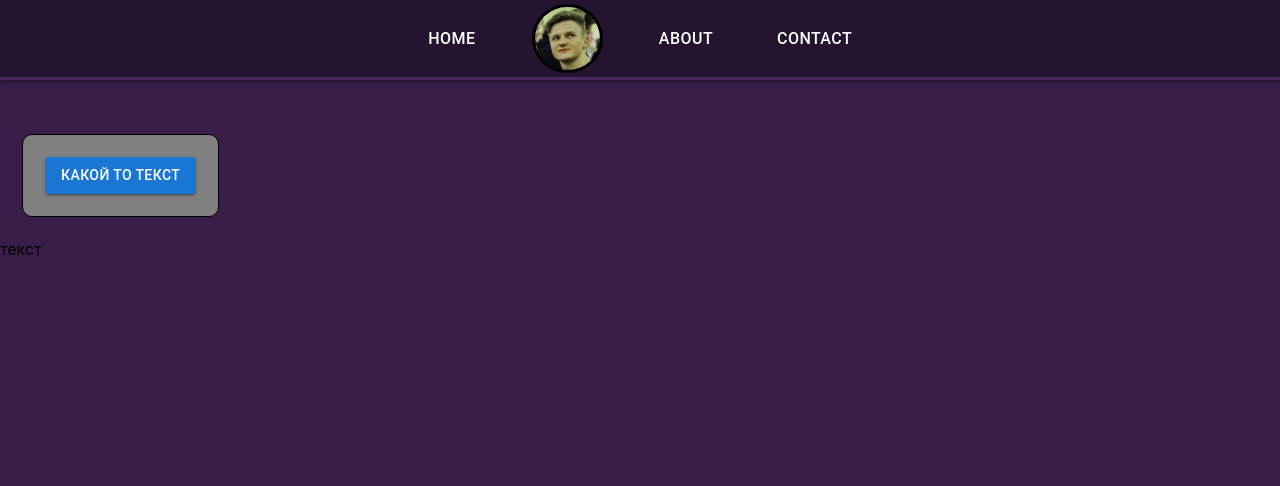
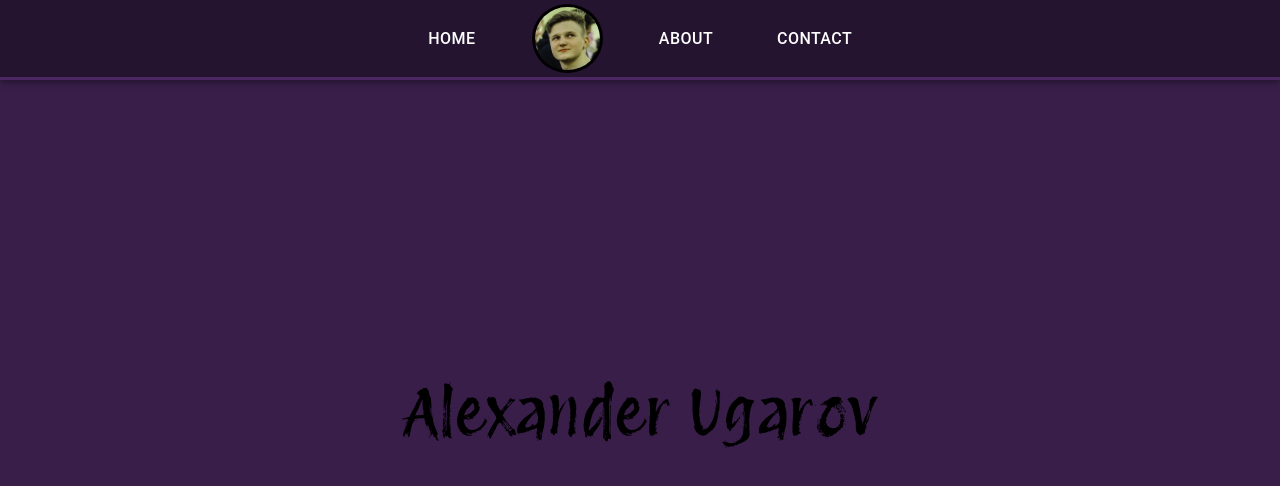
Before and after one commit to G00syara/animal_shelter, a React (Create React App) app: page / in a window 1280 px wide. Shown: the top 486 px of the page. Built offline with nearby package versions, Linux system fonts and the light colour scheme.

Commit message:
wip(BCS-002): центрирован текст и добавлен font

```diff
--- a/public/index.html
+++ b/public/index.html
@@ -1,4 +1,4 @@
-<!DOCTYPE html>
+<!doctype html>
 <html lang="en">
   <head>
     <meta charset="utf-8" />
@@ -7,6 +7,5 @@
   </head>
   <body>
     <div id="root"></div>
-
   </body>
 </html>
--- a/src/App.tsx
+++ b/src/App.tsx
@@ -1,38 +1,42 @@
-import React, { useState } from 'react';
-import { Button } from '@mui/material';
-import { BaseDivWrapper, BaseWrapper } from './components/Base';
+import React from 'react';
+import { BaseDivWrapper } from './components/Base';
 import styled from '@emotion/styled';
 import { Navbar } from './components/Navbar';
+import HomePage from './components/MainPage/HomePage';
+import { Global, css } from '@emotion/react';
 
 const App = () => {
-  const [someText, setSomeText] = useState<string[]>(['текст']);
   return (
     <BaseDivWrapper>
-      <div>
+      <AppContentWrapper>
+        <Global styles={globalStyles} />
         <Navbar />
-        <BaseWrapper>
-          <Button variant="contained" onClick={() => setSomeText((prevText) => [...prevText, 'пробный текст'])}>
-            Какой то текст
-          </Button>
-        </BaseWrapper>
-        <div>
-          {someText.map((text) => (
-            <div key={text}>{text}</div>
-          ))}
-        </div>
-      </div>
+        <HomePageContainer>
+          <HomePage />
+        </HomePageContainer>
+      </AppContentWrapper>
     </BaseDivWrapper>
   );
 };
 
 export default App;
 
-{
-  /* <Button sx={{width:50, height:50}} variant="contined" onClick={() =>  setSomeText((prevText) => [...prevText, 'пробный текст'])}> */
-}
+const AppContentWrapper = styled.div`
+  flex: 1;
+  display: flex;
+  flex-direction: column;
+  align-items: center; /* Центрирование по горизонтали */
+`;
 
-// const StyledButton = styled(Button)`
-//     width: ${((props) => props.sx.width ? props.width : '50px')}
-//     height: ${((props) => props.height ? props.height : '50px')}
+const HomePageContainer = styled.div`
+  margin-top: 20px; /* Добавляем отступ сверху */
+`;
 
-// `
+export const globalStyles = css`
+  @font-face {
+    font-family: 'Protest Revolution';
+    src: url('../fonts/ProtestRevolution-Regular.ttf') format('truetype');
+    font-weight: normal;
+    font-style: normal;
+  }
+`;
--- /dev/null
+++ b/src/components/MainPage/HomePage.tsx
@@ -0,0 +1,26 @@
+import styled from '@emotion/styled';
+import React from 'react';
+
+const HomePage = () => {
+  return (
+    <HomePageWrapper>
+      <NameText>Alexander Ugarov</NameText>
+    </HomePageWrapper>
+  );
+};
+
+export default HomePage;
+
+const HomePageWrapper = styled.div`
+  display: flex;
+  justify-content: center;
+  align-items: center;
+  width: 100vw;
+  height: 70vh;
+`;
+
+const NameText = styled.div`
+  text-align: center;
+  font-size: 64px;
+  font-family: 'Protest Revolution', sans-serif;
+`;
```
Also changed, not shown: src/index.css (+3 -5 lines), public/fonts/ProtestRevolution-Regular.ttf (added).
